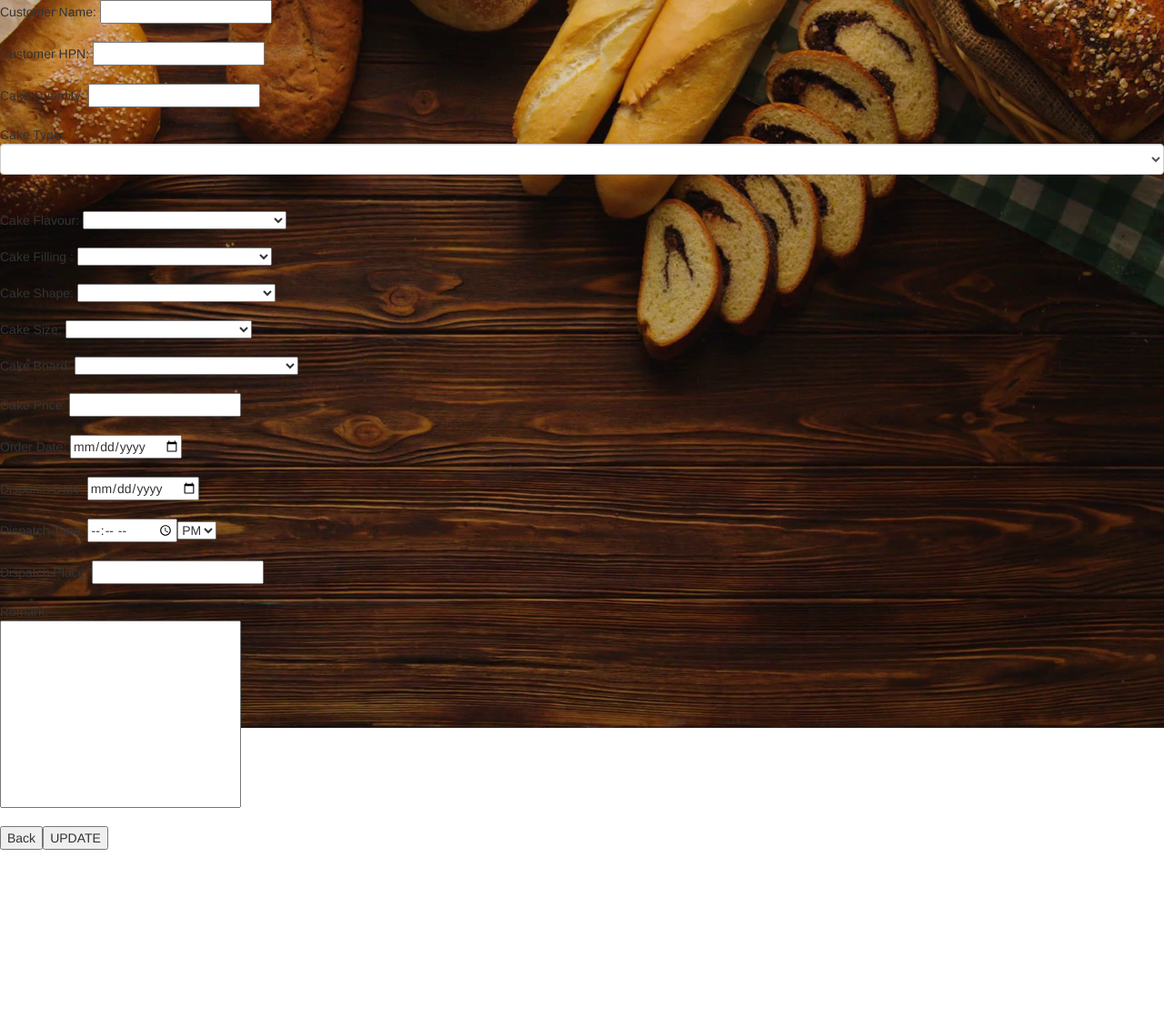
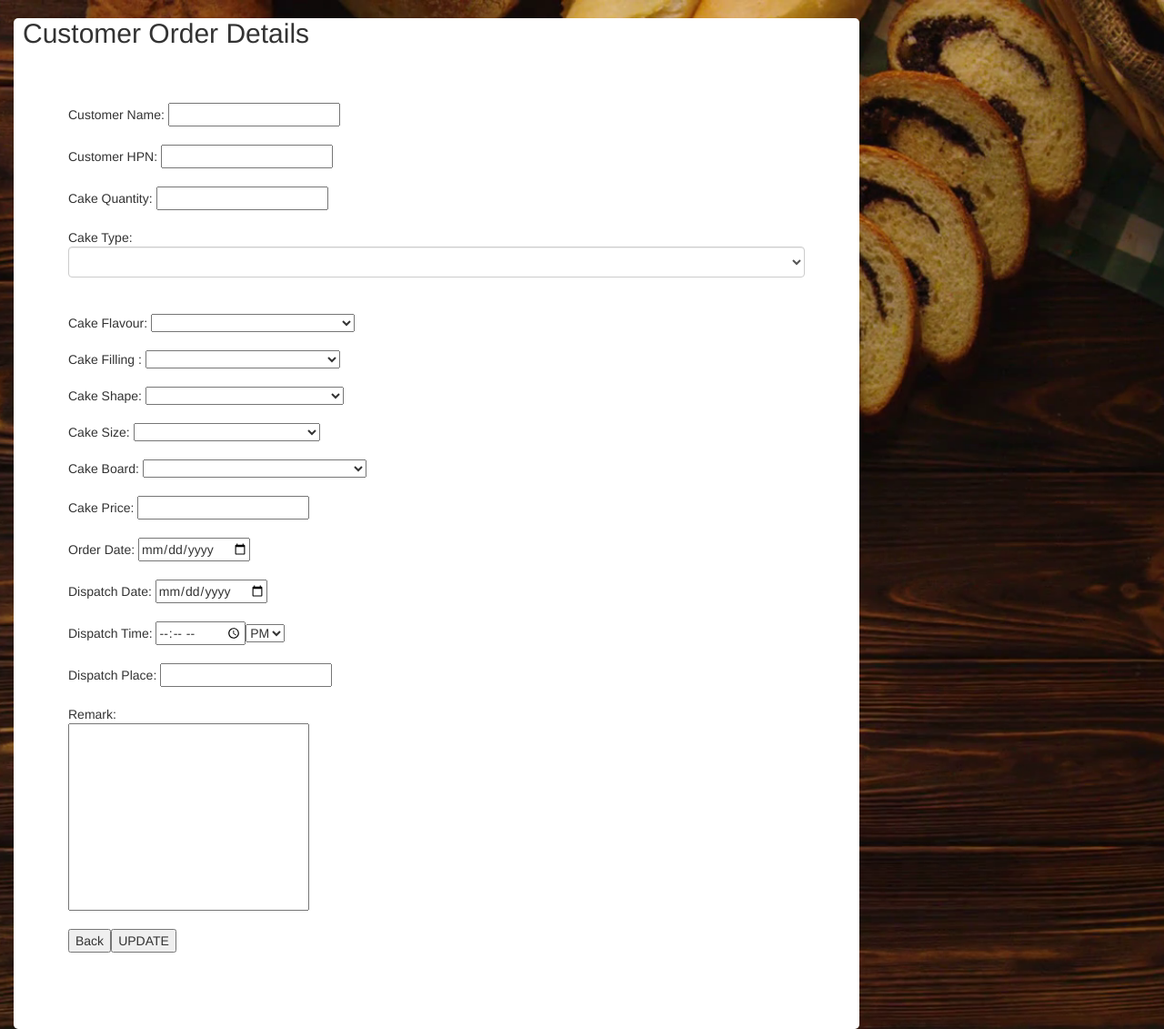
Before and after one commit to isaactan98/bakery_management_system, a PHP site: page /bms/order/updateCustDetail.php in a window 1280 px wide. Shown: the whole page at 91% size. Before the commit the page ends 934 px from the top, so only its background shows below. Run offline with PHP 8.4, Linux system fonts and the light colour scheme; data that the repository does not hold is empty.

Commit message:
from caleb liveshare version

```diff
--- a/bakery_function.php
+++ b/bakery_function.php
@@ -1,4 +1,5 @@
 <?php
+include "config.php";
 // spacing
 function spacing($space){
 	for($i=1;$i<=$space;$i++){
@@ -115,17 +116,18 @@ function updateOrderPT(){
 
 // pending order
 function pendingOrder(){
-	$con = mysqli_connect("localhost","web2","web2","bakery_system");
+	//$con = mysqli_connect("localhost","web2","web2","bakery_system");
 	$status="pending";
-	if(!$con){
-		echo 'failed to connect:'.mysqli_connect_error();
-		exit;
-	}
-	else{
+	// if(!$con){
+	// 	echo 'failed to connect:'.mysqli_connect_error();
+	// 	exit;
+	// }
+	// else{
+		global $con;
 		$sql= "SELECT * from product_order WHERE status='".$status."' ORDER BY cust_ID ASC";
 		$qry= mysqli_query($con,$sql);
 		return $qry;
-	}
+	//}
 }
 // ready order
 function doneOrder(){
--- /dev/null
+++ b/config.php
@@ -0,0 +1,14 @@
+<?php
+$databaseHost = 'localhost';
+$databaseName = 'bakery_system';
+$databaseUsername = 'root';
+$databasePassword = '';
+
+$con = mysqli_connect($databaseHost, $databaseUsername, $databasePassword, $databaseName);
+
+if(!$con){
+	echo "Database Connection Failed";
+}
+
+
+?>
--- a/order/updateCustDetail.php
+++ b/order/updateCustDetail.php
@@ -79,6 +79,10 @@ function hidefield(){
  document.getElementById('sizeInput').style.display='none';
  document.getElementById('boardInput').style.display='none';
 }
+
+function redirect(){
+		window.location = "viewOrder.php?page=1&method=4&searchValue=";
+	}
 </script>
 <?php
 include "../bakery_function.php";
@@ -86,6 +90,33 @@ bakeryHeader();
 if(isSet($_POST['updateOrder'])){
 	$custDetail= getMemberDetailPT();
 }
+
+
+?>
+<style>
+	div.one {
+		background-color: white;
+		padding: 10px;
+		padding-top: 0px;
+		padding-bottom: 20px;
+		margin-top: 10;
+		border-radius: 5px;
+		min-height: 680px;
+	}
+
+	.inner {
+		padding: 5rem;
+	}
+</style>
+
+<body>
+	<div class="col-sm-9">
+		<div class="one">
+			<h2>Customer Order Details</h2>
+			<div class="inner">
+
+				<?php
+
 $row= mysqli_fetch_assoc($custDetail);
 $custID= $row['cust_ID'];
 $custName= $row['cust_Name'];
@@ -149,7 +180,7 @@ echo 'Dispatch Time: <input type="time" name="dispatchTime" value="'.$dispatchTi
 day($dispatchDay); // AM/PM
 echo 'Dispatch Place: <input type= "text" name= "dispatchPlace" value="'.$dispatchPlace.'" required><br><br>';
 echo "Remark: <br><textarea style='resize:none' name='remark' rows='10'cols='30' >$remark</textarea><br><br>";
-echo '<input type="submit" name="backToView" value="Back">';
+echo '<input type="button" name="backToView" onclick="redirect()" value="Back">';
 echo '<input type="submit" name="updateDetail" value="UPDATE">';
 echo '</form>';
 echo '</body></div>';
--- a/order/viewOrder.php
+++ b/order/viewOrder.php
@@ -1,5 +1,6 @@
 <?php
 include "../bakery_function.php";
+include "../config.php";
 session_start();
 if (!(isset($_SESSION['login_user']) && $_SESSION['login_user'] != '')) {
 	header ("Location: ../login/login.php");
@@ -179,7 +180,7 @@ if(isSet($_POST['updateDetail'])){
 				}
 			}
 			$recordPerPage=10;
-			$con=mysqli_connect("localhost","web2","web2","bakery_system");
+			//$con=mysqli_connect("localhost","web2","web2","bakery_system");
 			$rs_result = mysqli_query($con,$sql);
 			$row = mysqli_fetch_assoc($rs_result);
 			$total_records = $row['noOfRecord'];
@@ -400,6 +401,7 @@ function search($searchKey,$method){
 	echo '</div>';
 }
 function displayAll(){
+	global $con;
 	$recordPerPage=10;
 	$method= $_GET['method'];
 	$searchValue= $_GET['searchValue'];
@@ -413,7 +415,7 @@ function displayAll(){
 		$page==1;
 
 	$start_from=($page-1)*$recordPerPage;
-	$con=mysqli_connect("localhost","web2","web2","bakery_system");
+	//$con=mysqli_connect("localhost","web2","web2","bakery_system");
 
 	//select recordPerPage records
 	$sql = "SELECT * FROM product_order WHERE status='pending' ORDER BY cust_ID ASC LIMIT $start_from, $recordPerPage";
```
Also changed, not shown: api/index.php (+7 -2 lines), login/login.php (+2 -5 lines).
